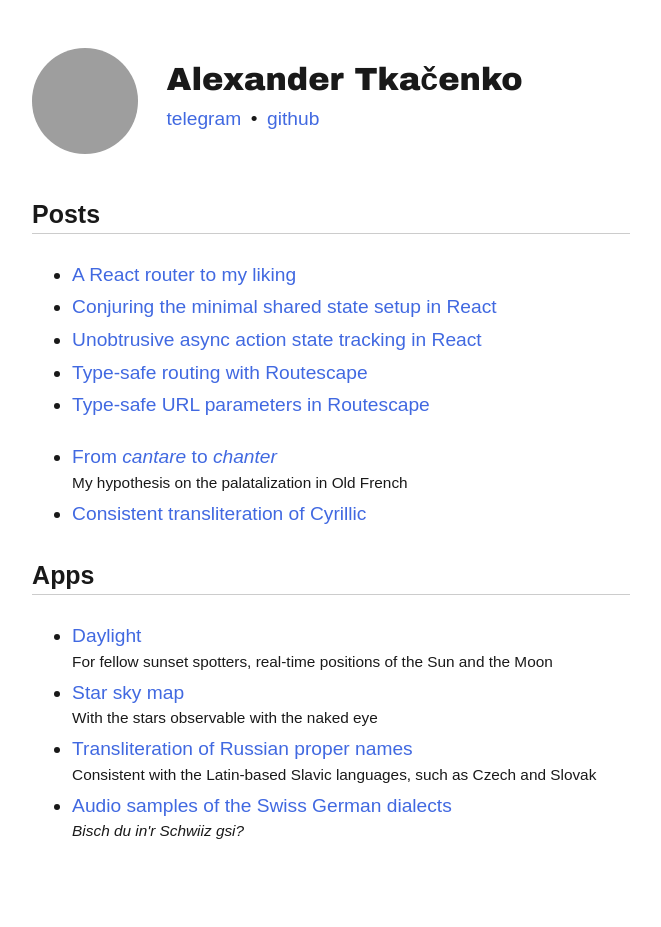
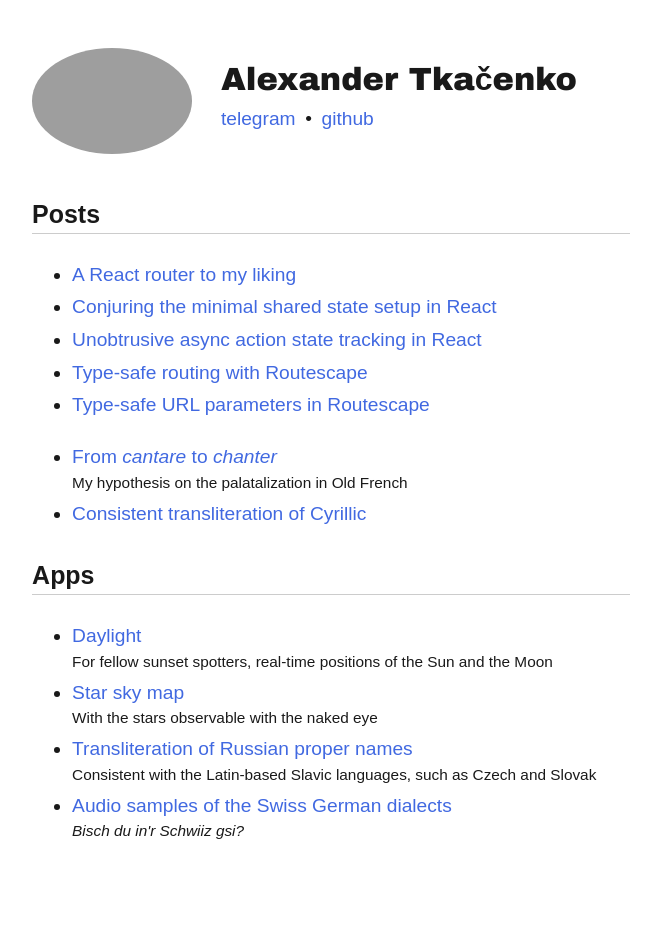
Before and after one commit to axtk/axtk.github.io, a Jekyll site: the page built from intro.html, in a window 1280 px wide. Shown: the whole page, without its empty margins (309-970 px from the left). Built offline with Jekyll 4.4.1, drawn with Linux system fonts in a browser that asks for light colours; grey boxes are pictures that could not be loaded.

Commit message:
set intro image width

```diff
--- a/intro.html
+++ b/intro.html
@@ -4,7 +4,7 @@
 
 <div class="intro">
     <div class="image">
-        <p><span><img src="{{site.github.owner_gravatar_url}}" alt="" height="160"></span></p>
+        <p><span><img src="{{site.github.owner_gravatar_url}}" alt="" width="160" height="160"></span></p>
     </div>
     <div class="content">
         <h1>Alexander Tkačenko</h1>
```
